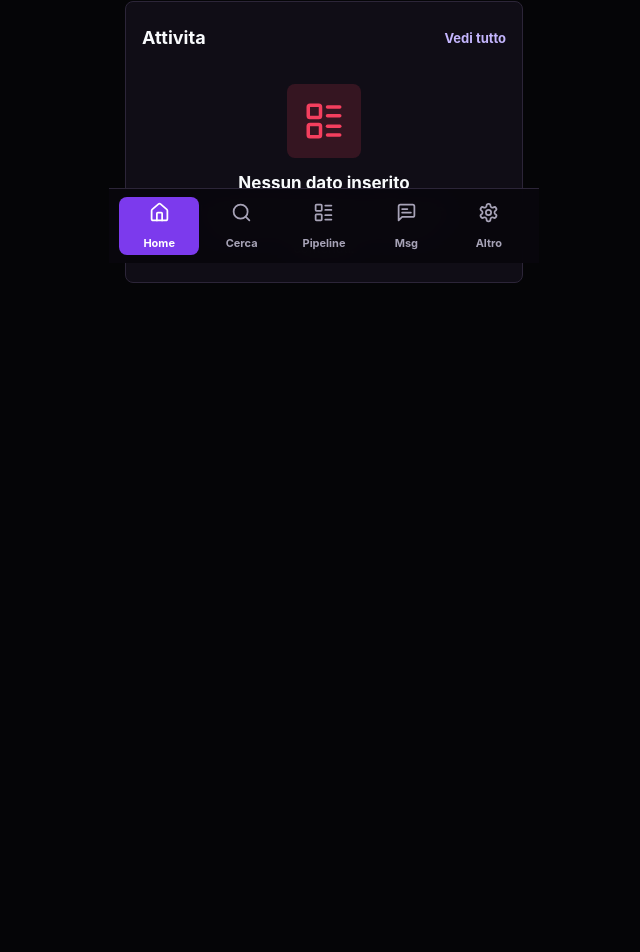
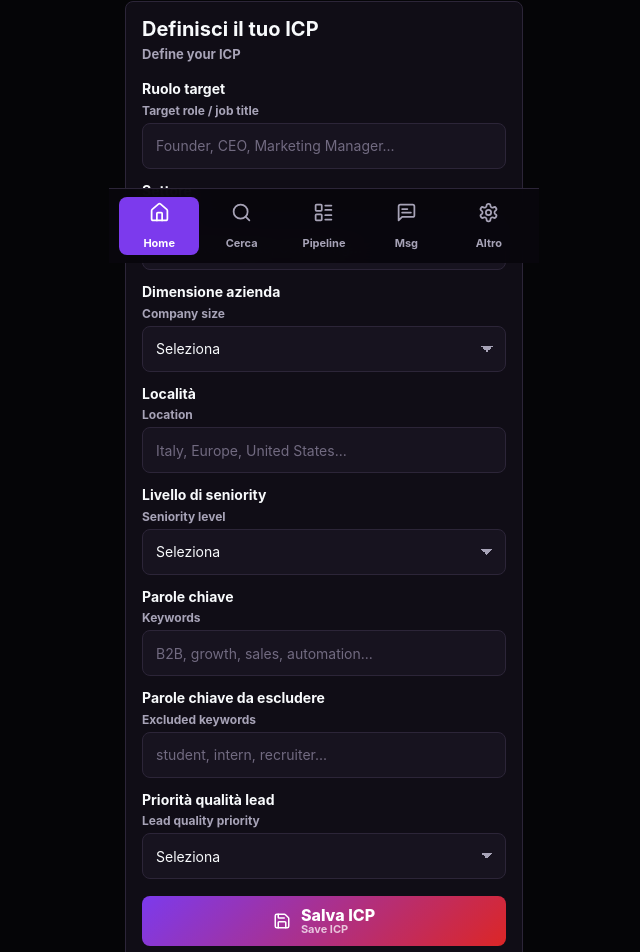
Before and after one commit to salvatoregiacalone04/Codex-linkedn-leads, a React (Vite) app: page / in a window 1280 px wide. Shown: the part 537-1489 px from the top of the page, without its empty margins (316-956 px from the left). Before the commit the page ends 916 px from the top, so only its background shows below. Built offline with nearby package versions, Linux system fonts and the light colour scheme.

Commit message:
Add ICP configuration form

```diff
--- a/src/App.jsx
+++ b/src/App.jsx
@@ -10,6 +10,7 @@ import {
   Menu,
   MessageSquareText,
   Plus,
+  Save,
   Search,
   Settings,
   SlidersHorizontal,
@@ -304,16 +305,76 @@ const TimePickerInput = React.forwardRef(function TimePickerInput(
 
 function HomePanel() {
   return (
-    <article className="workspace-card">
-      <PanelHeading title="Attivita" action="Vedi tutto" />
-      <div className="empty-state">
-        <div className="empty-visual">
-          <LayoutList size={42} />
-        </div>
-        <h2>Nessun dato inserito</h2>
-        <p>La dashboard e pronta per ricevere liste, metriche e attivita quando definirai i contenuti.</p>
-      </div>
+    <article className="workspace-card icp-card">
+      <header className="icp-heading">
+        <h2>Definisci il tuo ICP</h2>
+        <p>Define your ICP</p>
+      </header>
+
+      <form className="icp-form" onSubmit={(event) => event.preventDefault()}>
+        <IcpField
+          label="Ruolo target"
+          hint="Target role / job title"
+          placeholder="Founder, CEO, Marketing Manager..."
+        />
+        <IcpField label="Settore" hint="Industry" placeholder="SaaS, Real Estate, Consulting..." />
+        <IcpSelect label="Dimensione azienda" hint="Company size" options={['1-10', '11-50', '51-200', '200+']} />
+        <IcpField label="Località" hint="Location" placeholder="Italy, Europe, United States..." />
+        <IcpSelect
+          label="Livello di seniority"
+          hint="Seniority level"
+          options={['Founder', 'C-Level', 'Manager', 'Specialist']}
+        />
+        <IcpField label="Parole chiave" hint="Keywords" placeholder="B2B, growth, sales, automation..." />
+        <IcpField
+          label="Parole chiave da escludere"
+          hint="Excluded keywords"
+          placeholder="student, intern, recruiter..."
+        />
+        <IcpSelect
+          label="Priorità qualità lead"
+          hint="Lead quality priority"
+          options={['Volume', 'Balanced', 'High quality only']}
+        />
+
+        <button className="icp-submit" type="submit" aria-label="Salva ICP">
+          <Save size={18} />
+          <span>
+            Salva ICP
+            <small>Save ICP</small>
+          </span>
+        </button>
+      </form>
     </article>
+  );
+}
+
+function IcpField({ label, hint, placeholder }) {
+  return (
+    <label className="icp-field">
+      <span>{label}</span>
+      <small>{hint}</small>
+      <input type="text" placeholder={placeholder} />
+    </label>
+  );
+}
+
+function IcpSelect({ label, hint, options }) {
+  return (
+    <label className="icp-field">
+      <span>{label}</span>
+      <small>{hint}</small>
+      <select defaultValue="">
+        <option value="" disabled>
+          Seleziona
+        </option>
+        {options.map((option) => (
+          <option value={option} key={option}>
+            {option}
+          </option>
+        ))}
+      </select>
+    </label>
   );
 }
 
--- a/src/styles.css
+++ b/src/styles.css
@@ -23,7 +23,8 @@ body {
 }
 
 button,
-input {
+input,
+select {
   font: inherit;
 }
 
@@ -320,6 +321,120 @@ button {
   background: #100d16;
 }
 
+.icp-card {
+  min-height: 0;
+}
+
+.icp-heading {
+  margin-bottom: 18px;
+}
+
+.icp-heading h2 {
+  margin: 0;
+  font-size: 20px;
+  line-height: 1.16;
+  letter-spacing: 0;
+}
+
+.icp-heading p {
+  margin: 5px 0 0;
+  color: #a7a3b7;
+  font-size: 13px;
+  font-weight: 650;
+}
+
+.icp-form {
+  display: grid;
+  gap: 13px;
+}
+
+.icp-field {
+  display: grid;
+  gap: 5px;
+  min-width: 0;
+}
+
+.icp-field span {
+  color: #f8fafc;
+  font-size: 14px;
+  font-weight: 750;
+  line-height: 1.25;
+}
+
+.icp-field small {
+  color: #a7a3b7;
+  font-size: 12px;
+  font-weight: 650;
+  line-height: 1.25;
+}
+
+.icp-field input,
+.icp-field select {
+  width: 100%;
+  min-width: 0;
+  min-height: 46px;
+  padding: 0 13px;
+  border: 1px solid #2c2538;
+  border-radius: 8px;
+  outline: 0;
+  color: #f8fafc;
+  background: #17131f;
+  font-size: 14px;
+}
+
+.icp-field input::placeholder {
+  color: #716a80;
+}
+
+.icp-field select {
+  appearance: none;
+  background-image:
+    linear-gradient(45deg, transparent 50%, #a7a3b7 50%),
+    linear-gradient(135deg, #a7a3b7 50%, transparent 50%);
+  background-position:
+    calc(100% - 18px) 19px,
+    calc(100% - 12px) 19px;
+  background-size:
+    6px 6px,
+    6px 6px;
+  background-repeat: no-repeat;
+  padding-right: 34px;
+}
+
+.icp-field input:focus,
+.icp-field select:focus {
+  border-color: #a78bfa;
+  background-color: #1b1426;
+}
+
+.icp-submit {
+  min-height: 50px;
+  display: inline-flex;
+  align-items: center;
+  justify-content: center;
+  gap: 10px;
+  width: 100%;
+  margin-top: 4px;
+  border: 0;
+  border-radius: 8px;
+  color: #ffffff;
+  background: linear-gradient(135deg, #7c3aed, #dc2626);
+  font-weight: 800;
+}
+
+.icp-submit span {
+  display: grid;
+  gap: 1px;
+  text-align: left;
+  line-height: 1.05;
+}
+
+.icp-submit small {
+  color: rgba(255, 255, 255, 0.72);
+  font-size: 11px;
+  font-weight: 700;
+}
+
 .section-heading {
   display: flex;
   align-items: center;
```
